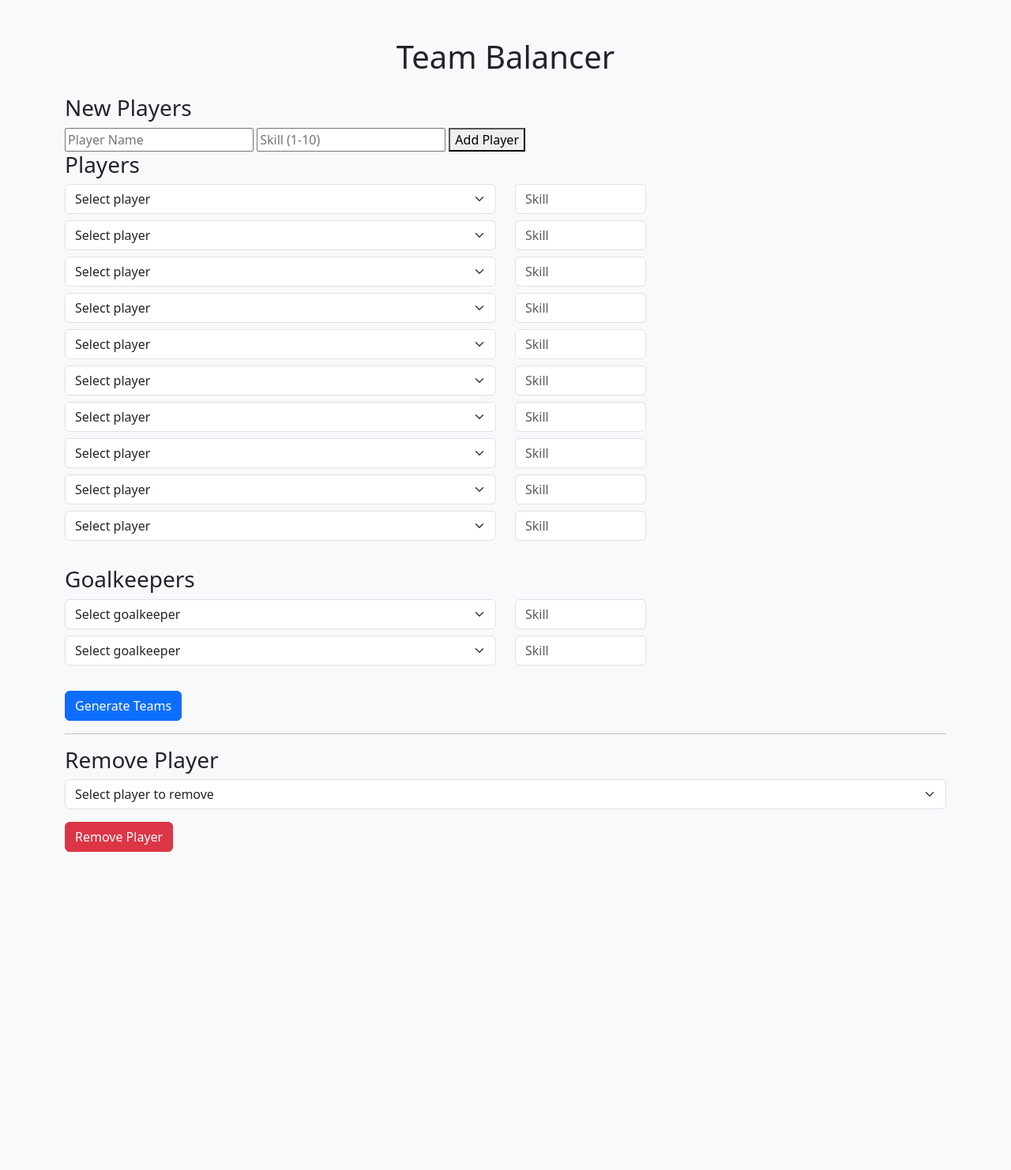
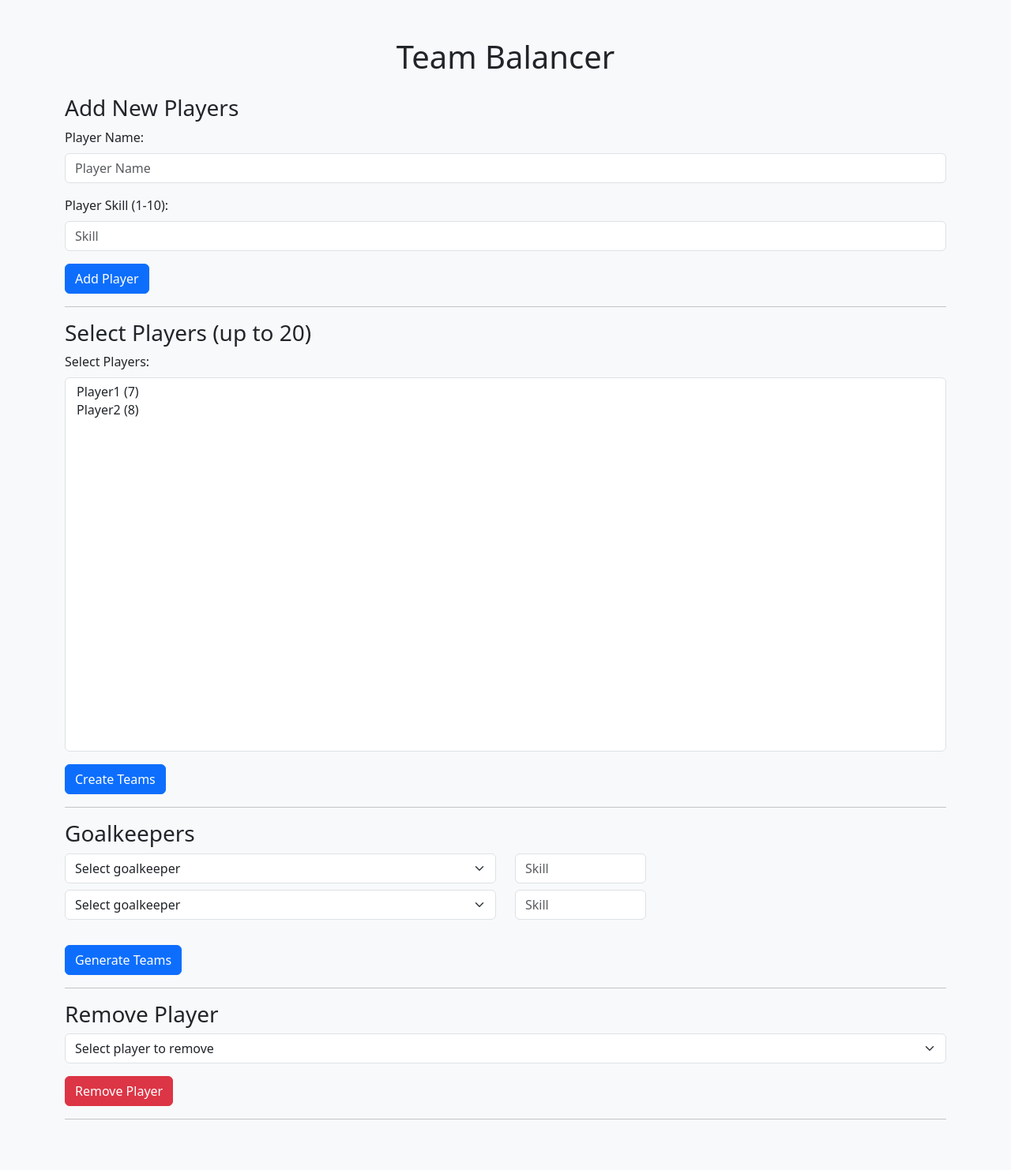
Before and after one commit to MarkkoFarmer/Team-Balancer, a Flask app: page / in a window 1280 px wide. Shown: the whole page at 79% size. Before the commit the page ends 1079 px from the top, so only its background shows below. Run offline with Flask 3, Linux system fonts and the light colour scheme.

Commit message:
Update index.html

```diff
--- a/templates/index.html
+++ b/templates/index.html
@@ -9,31 +9,42 @@
 <div class="container">
     <h1 class="mb-4 text-center">Team Balancer</h1>
 
-    <h3>New Players</h3>
-<input type="text" name="new_player_name" placeholder="Player Name" required>
-<input type="number" name="new_player_skill" placeholder="Skill (1-10)" required>
-<button type="submit">Add Player</button>
+    <!-- Formulář pro přidání nových hráčů -->
+    <h3>Add New Players</h3>
+    <form method="POST">
+        <div class="mb-3">
+            <label for="new_player_name" class="form-label">Player Name:</label>
+            <input type="text" name="new_player_name" class="form-control" placeholder="Player Name" required>
+        </div>
+        <div class="mb-3">
+            <label for="new_player_skill" class="form-label">Player Skill (1-10):</label>
+            <input type="number" name="new_player_skill" class="form-control" min="1" max="10" placeholder="Skill" required>
+        </div>
+        <button type="submit" class="btn btn-primary">Add Player</button>
+    </form>
 
+    <hr>
+
+    <!-- Formulář pro výběr až 20 hráčů -->
+    <h3>Select Players (up to 20)</h3>
+    <form method="POST">
+        <div class="mb-3">
+            <label for="selected_players" class="form-label">Select Players:</label>
+            <select name="selected_players" class="form-select" multiple required size="20">
+                {% for player, skill in players.items() %}
+                <option value="{{ player }}">{{ player }} ({{ skill }})</option>
+                {% endfor %}
+            </select>
+        </div>
+        <button type="submit" class="btn btn-primary">Create Teams</button>
+    </form>
+
+    <hr>
+
+    <!-- Formulář pro přidání nových brankářů -->
+    <h3>Goalkeepers</h3>
     <form method="POST">
         <div class="row mb-4">
-            <h3>Players</h3>
-            {% for i in range(10) %}
-            <div class="col-md-6 mb-2">
-                <select name="player_name" class="form-select" required>
-                    <option value="">Select player</option>
-                    {% for name in players %}
-                    <option value="{{ name }}">{{ name }}</option>
-                    {% endfor %}
-                </select>
-            </div>
-            <div class="col-md-2 mb-2">
-                <input type="number" name="player_skill" min="1" max="10" class="form-control" placeholder="Skill" required>
-            </div>
-            {% endfor %}
-        </div>
-
-        <div class="row mb-4">
-            <h3>Goalkeepers</h3>
             {% for i in range(2) %}
             <div class="col-md-6 mb-2">
                 <select name="gk_name" class="form-select" required>
@@ -48,12 +59,12 @@
             </div>
             {% endfor %}
         </div>
-
         <button type="submit" class="btn btn-primary">Generate Teams</button>
     </form>
 
     <hr>
 
+    <!-- Formulář pro odstranění hráče -->
     <h3>Remove Player</h3>
     <form method="POST" action="{{ url_for('remove_player') }}">
         <div class="mb-3">
@@ -67,6 +78,9 @@
         <button type="submit" class="btn btn-danger">Remove Player</button>
     </form>
 
+    <hr>
+
+    <!-- Zobrazení výsledků po generování týmů -->
     {% if team1 %}
     <div class="row mt-5">
         <div class="col-md-6">
```
